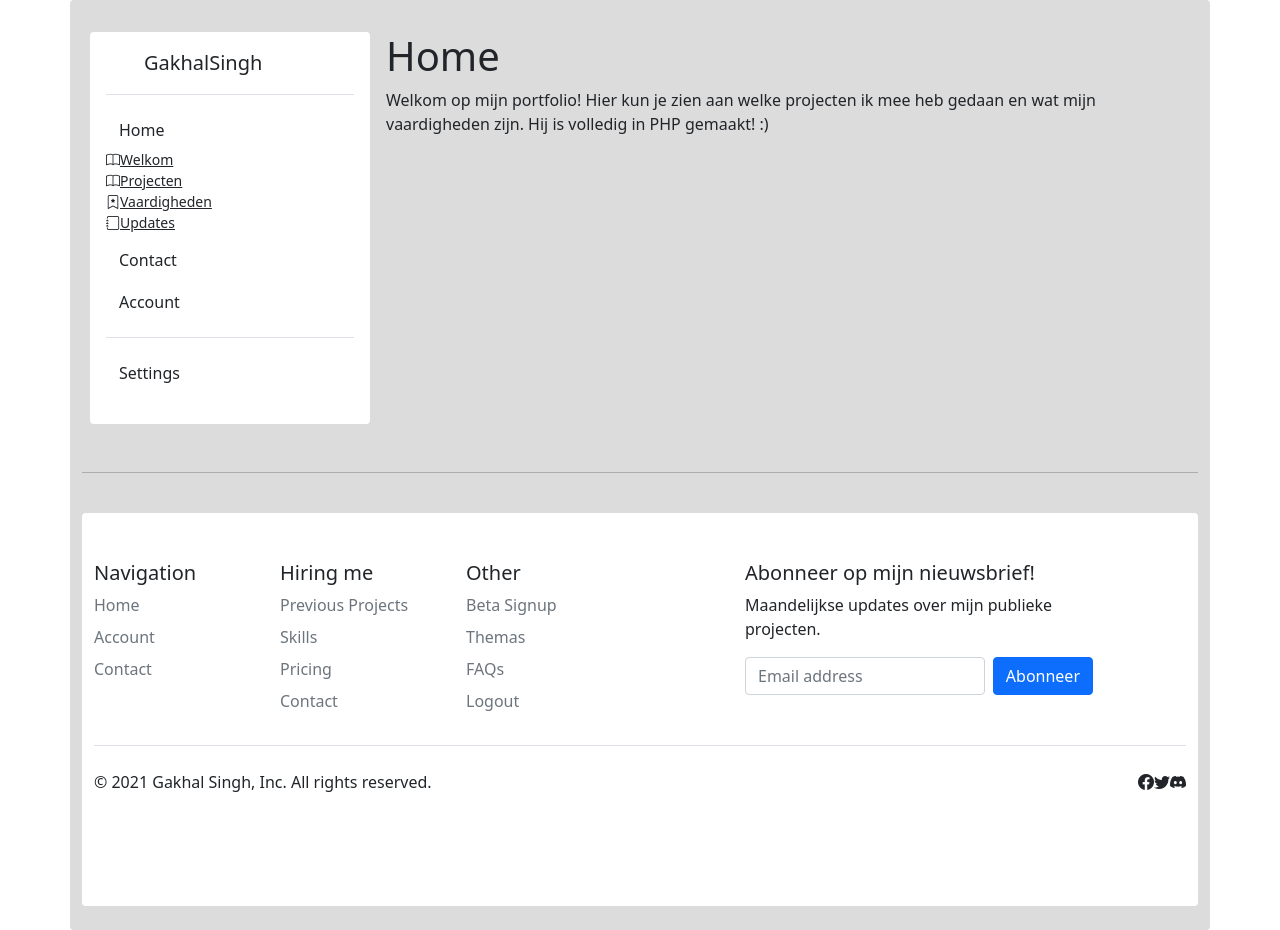
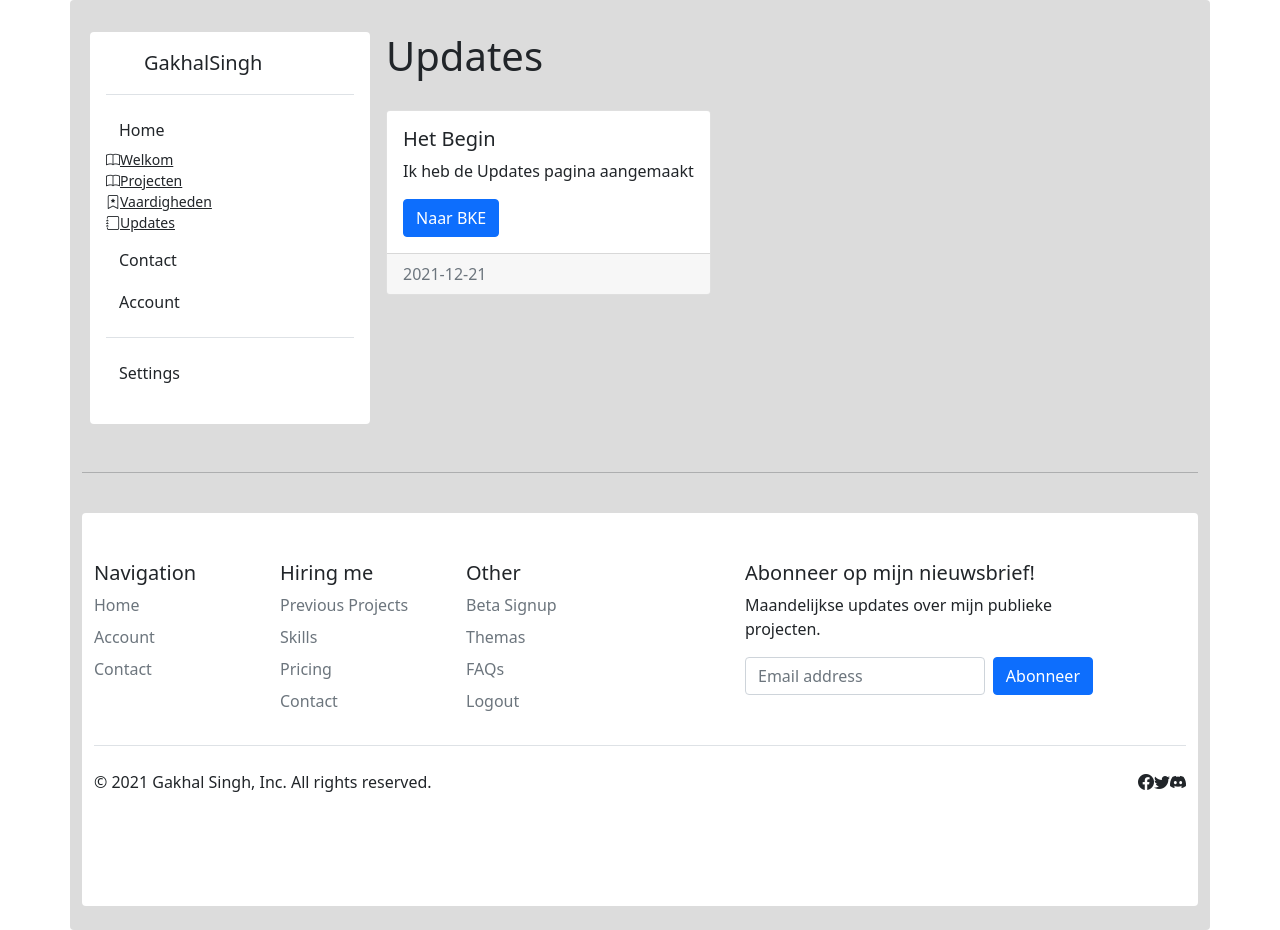
Before and after one commit to GakhalSingh/Portfolio-PHP, a PHP site: page /updates in a window 1280 px wide. Run offline with PHP 8.4, Linux system fonts and the light colour scheme; data comes from the database, SQL or seed files in the repository; some libraries are stand-ins or nearby versions.

Commit message:
Asthethics

```diff
--- a/Modules/Main.php
+++ b/Modules/Main.php
@@ -16,3 +16,12 @@ function getSkills()
     $result = $query->fetchAll(PDO::FETCH_CLASS,"Skill");
     return $result;
 }
+
+function getUpdates()
+{
+    global $pdo;
+    $query = $pdo->prepare("SELECT * FROM updates");
+    $query->execute();
+    $result = $query->fetchAll(PDO::FETCH_CLASS,"Update");
+    return $result;
+}
--- a/Templates/Defaults/sidebar.php
+++ b/Templates/Defaults/sidebar.php
@@ -14,7 +14,7 @@
             <li><i class="bi bi-book"></i><a href="/home" class="link-dark rounded">Welkom</a></li>
             <li><i class="bi bi-book"></i><a href="/projects" class="link-dark rounded">Projecten</a></li>
             <li><i class="bi bi-bookmark-star"></i><a href="/skills" class="link-dark rounded">Vaardigheden</a></li>
-            <li><i class="bi bi-journal"></i><a href="#" class="link-dark rounded">Updates</a></li>
+            <li><i class="bi bi-journal"></i><a href="/updates" class="link-dark rounded">Updates</a></li>
           </ul>
         </div>
       </li>
--- a/Templates/home.php
+++ b/Templates/home.php
@@ -20,6 +20,12 @@ include_once('defaults/head.php');
                     Welkom op mijn portfolio! Hier kun je zien aan welke projecten ik mee heb gedaan en wat mijn vaardigheden zijn.
                     Hij is volledig in PHP gemaakt! :)
                 </p>
+
+                <?php for ($x = 0; 7 > $x; $x++) {
+                    echo '<img src="../public\img\vei-sway.gif">';
+                    echo '<img src="../public\img\vei-nodders.gif">';
+                }
+                ?>
             </div>
         </div>
         <?php
--- /dev/null
+++ b/Templates/updates.php
@@ -0,0 +1,44 @@
+<!DOCTYPE html>
+
+<html lang="nl">
+<?php
+include_once('defaults/head.php');
+?>
+
+<body>
+    <div class="container rounded " style="background:Gainsboro">
+        <div class="d-flex">
+            <div class="mr-auto p-2">
+                <?php
+                    include_once('defaults/sidebar.php');
+                ?>
+            </div>
+            <div class="p-2">
+                <br>
+                <h1>Updates</h1>
+                <div class="card-deck" style = "position:relative; top:5%;">
+                    <?php foreach ($updates as $update) : ?>
+                        <div class="card text-stretch">
+                            <div class="card-body">
+                                <h5 class="card-title"><?= $update->title; ?></h5>
+                                <p class="card-text"><?= $update->message; ?></p>
+                                <a href="<?= $update->link; ?>" class="btn btn-primary">Naar BKE</a>
+                            </div>
+                            <div class="card-footer text-muted">
+                                <?= $update->date; ?>
+                            </div>
+                        </div>
+                    <?php endforeach; ?>
+                </div>
+            </div>
+        </div>
+        <?php
+            include_once('defaults/footer.php');
+        ?>
+
+    </div>
+</body>
+
+
+
+</html>
--- a/public/index.php
+++ b/public/index.php
@@ -23,6 +23,11 @@ switch ($params[1]) {
         $skills = getSkills();
         include_once "../Templates/skills.php";
         break;
+    case 'updates':
+        $titleSuffix = ' | Updates';
+        $updates = getUpdates();
+        include_once "../Templates/updates.php";
+        break;
 
     default:
     $titleSuffix = ' | Home';
```
Also changed, not shown: public/img/vei-nodders.gif (added), public/img/vei-sway.gif (added).
